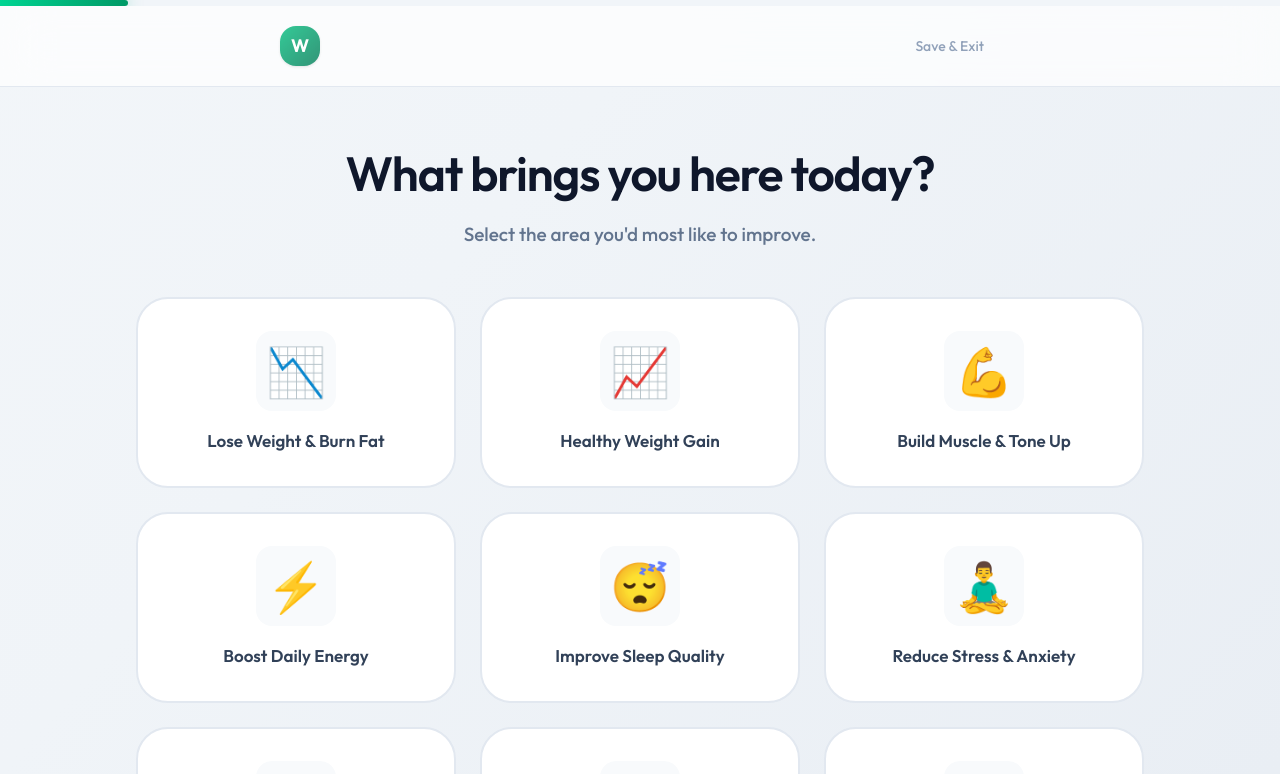
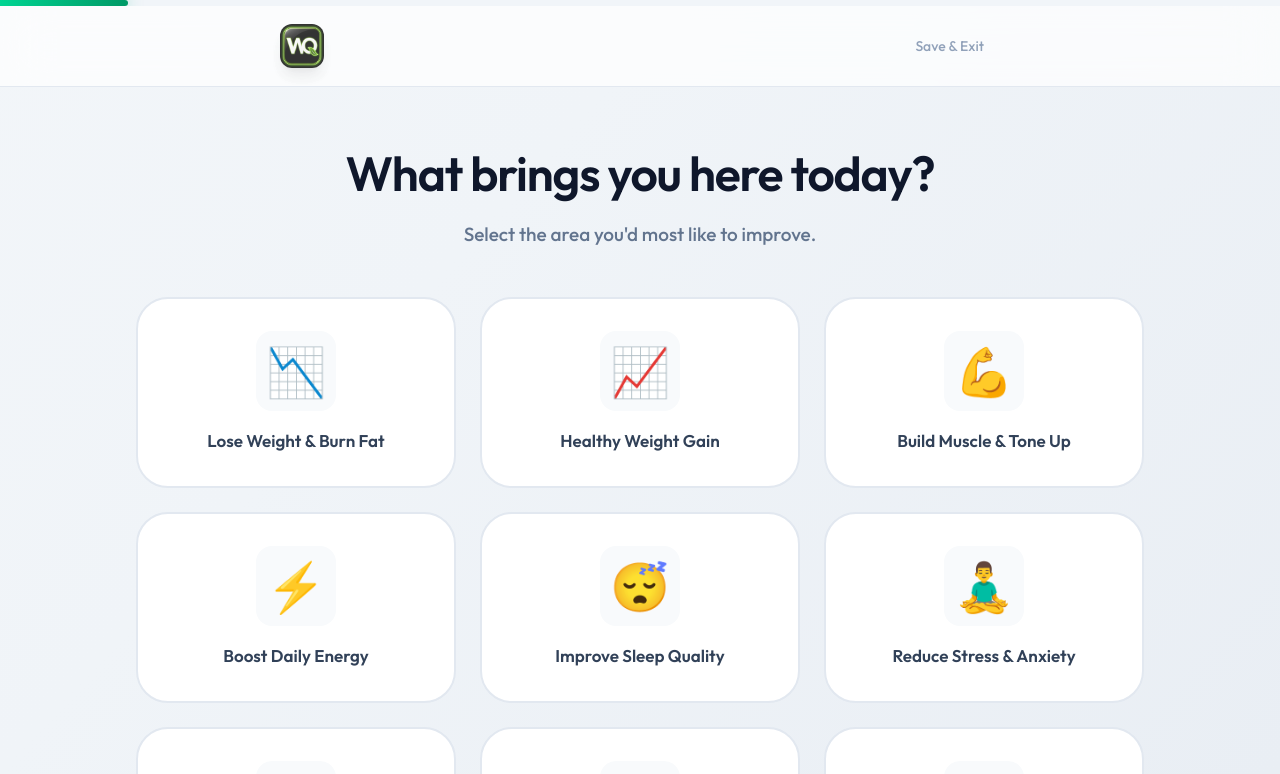
Before and after one commit to veeiq/WelliQo, a Next.js app in the folder apps/web/: page /assessment in a window 1280 px wide. Shown: the top 774 px of the page. Built offline with nearby package versions, Linux system fonts and the light colour scheme.

Commit message:
feat: replace main logos with the dark mode version and add to assessment header

```diff
--- a/apps/web/src/app/(assessment)/layout.tsx
+++ b/apps/web/src/app/(assessment)/layout.tsx
@@ -39,8 +39,12 @@ export default function AssessmentLayout({ children }: { children: React.ReactNo
               href="/"
               className="flex items-center gap-3 group opacity-80 hover:opacity-100 transition-opacity"
             >
-              <div className="w-10 h-10 rounded-2xl bg-gradient-to-br from-emerald-500 to-emerald-700 text-white flex items-center justify-center font-bold text-lg shadow-sm group-hover:scale-105 transition-transform">
-                W
+              <div className="relative h-11 w-11 flex items-center justify-center group-hover:scale-105 transition-transform">
+                <img
+                  src="/logo.jpg"
+                  alt="WelliQo"
+                  className="w-full h-full object-contain rounded-xl shadow-lg"
+                />
               </div>
             </Link>
           </div>
```
Also changed, not shown: apps/web/public/logo.jpg, apps/web/src/app/icon.jpg.
